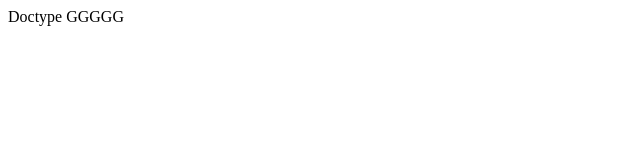
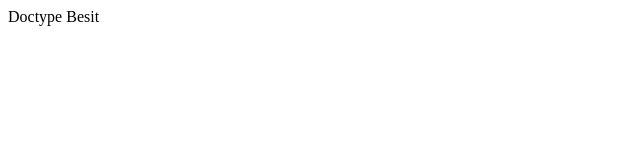
Before and after one commit to gaaved/first_app, a plain HTML site: page index.html in a window 1280 px wide. Shown: the full height of the page, 0-640 px from the left. Drawn offline with Linux system fonts and the light colour scheme.

Commit message:
to kolian

```diff
--- a/index.html
+++ b/index.html
@@ -1,4 +1,4 @@
 Doctype
 <title></title>
 <head></head>
-<body>GGGGG</body>
+<body>Besit</body>
```
